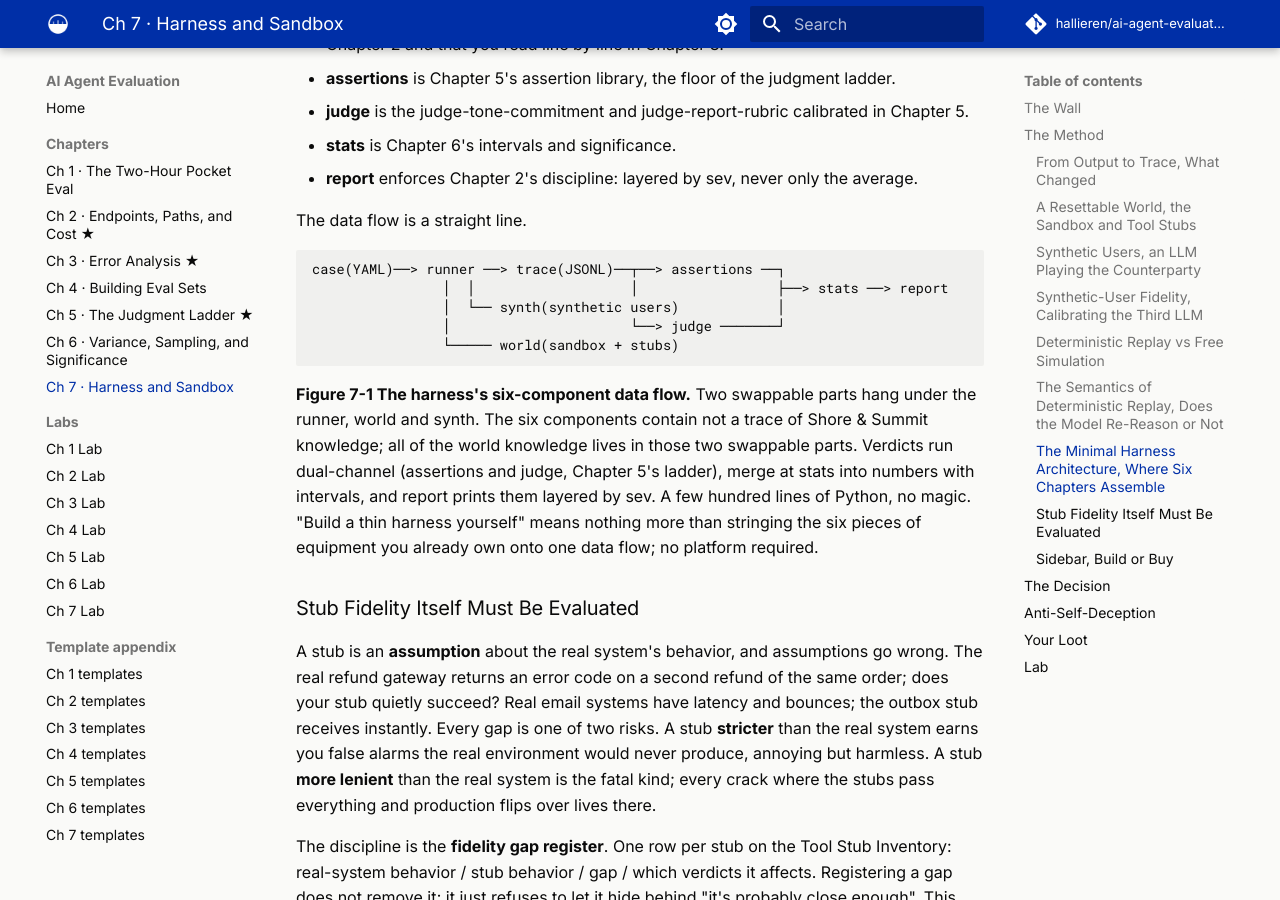
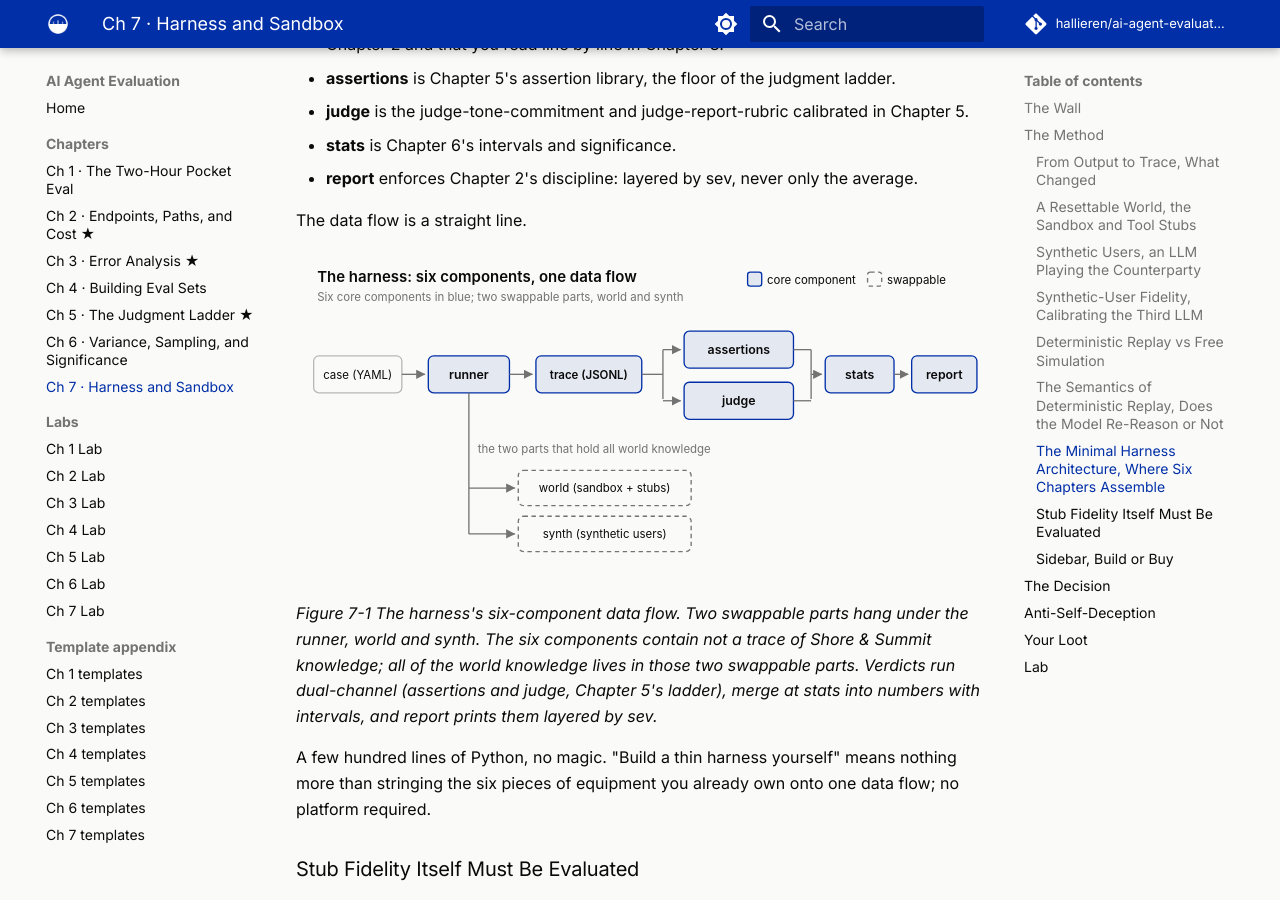
Before and after one commit to hallieren/ai-agent-evaluation, an MkDocs documentation site: the page built from docs/chapters/ch07-harness.md, in a window 1280 px wide and 900 px high, scrolled down 6550 px. Built offline with MkDocs 1.6.1 and Material for MkDocs 9.7.7, drawn with Linux system fonts in a browser that asks for light colours; comment, search, counter and statistics services are not loaded.

Commit message:
ch7: add figure 7-1 harness data-flow SVG; fix broken template ASCII; drop em dash in figure 6-1 SVG
- Add docs/assets/images/harness-dataflow.svg (design-system SVG: Klein blue core boxes, dashed swappable world/synth, dark mode, >=13px labels); embed in ch7 and split the caption into an italic figure caption + a body paragraph, per the book's figure convention
- Fix the malformed six-component data-flow ASCII in repo/templates/ch07/harness-architecture-spec.md (stray cross, dangling elbow, unconnected world/synth) by reusing figure 7-1's aligned structure; regenerate the companion page
- two-layer-variance.svg: replace the leftover em dash with a comma (no-em-dash rule)

````diff
--- a/docs/chapters/ch07-harness.md
+++ b/docs/chapters/ch07-harness.md
@@ -121,15 +121,11 @@ Now assemble the machine (`harness/`). Six components, each one loot from an ear
 
 The data flow is a straight line.
 
-```
-case(YAML)──> runner ──> trace(JSONL)──┬──> assertions ──┐
-                │  │                   │                 ├──> stats ──> report
-                │  └── synth(synthetic users)            │
-                │                      └──> judge ───────┘
-                └───── world(sandbox + stubs)
-```
+![The harness's six-component data flow](../assets/images/harness-dataflow.svg)
 
-**Figure 7-1 The harness's six-component data flow.** Two swappable parts hang under the runner, world and synth. The six components contain not a trace of Shore & Summit knowledge; all of the world knowledge lives in those two swappable parts. Verdicts run dual-channel (assertions and judge, Chapter 5's ladder), merge at stats into numbers with intervals, and report prints them layered by sev. A few hundred lines of Python, no magic. "Build a thin harness yourself" means nothing more than stringing the six pieces of equipment you already own onto one data flow; no platform required.
+*Figure 7-1 The harness's six-component data flow. Two swappable parts hang under the runner, world and synth. The six components contain not a trace of Shore & Summit knowledge; all of the world knowledge lives in those two swappable parts. Verdicts run dual-channel (assertions and judge, Chapter 5's ladder), merge at stats into numbers with intervals, and report prints them layered by sev.*
+
+A few hundred lines of Python, no magic. "Build a thin harness yourself" means nothing more than stringing the six pieces of equipment you already own onto one data flow; no platform required.
 
 ### Stub Fidelity Itself Must Be Evaluated
 
````
Also changed, not shown: docs/appendices/ch07-templates.md (+5 -5 lines), repo/templates/ch07/harness-architecture-spec.md (+5 -5 lines), docs/assets/images/harness-dataflow.svg (added), docs/assets/images/two-layer-variance.svg.
